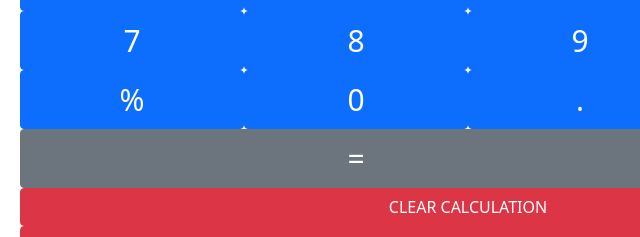
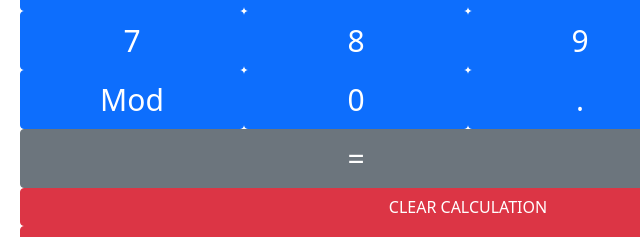
Before and after one commit to Faiza-27/calculator, a plain HTML site: page index.html in a window 1280 px wide. Shown: the part 238-475 px from the top of the page, 0-640 px from the left. Drawn offline with nearby package versions, Linux system fonts and the light colour scheme.

Commit message:
Update index.html

```diff
--- a/index.html
+++ b/index.html
@@ -79,7 +79,7 @@
         </div>
         <div class="row">
             <div class="col nopadding">
-                <button id="dot" class="btn btn-primary btn-block btn_font" onclick='UserClickButton("%")'>%</button>
+                <button id="dot" class="btn btn-primary btn-block btn_font" onclick="UserClickButton('%')">Mod</button>
             </div>
             <div class="col nopadding">
                 <button id="zero" class="btn btn-primary btn-block btn_font" onclick='UserClickButton("0")'>0</button>
```
